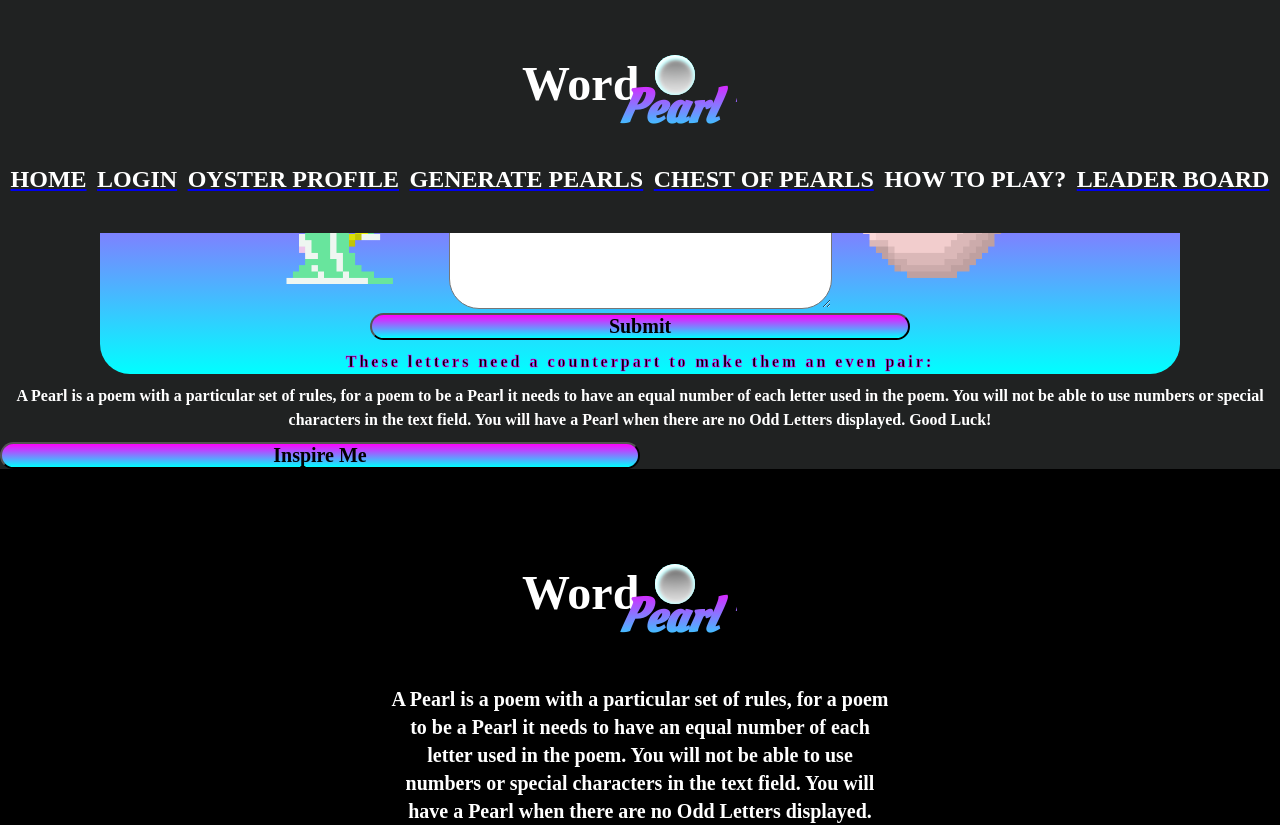
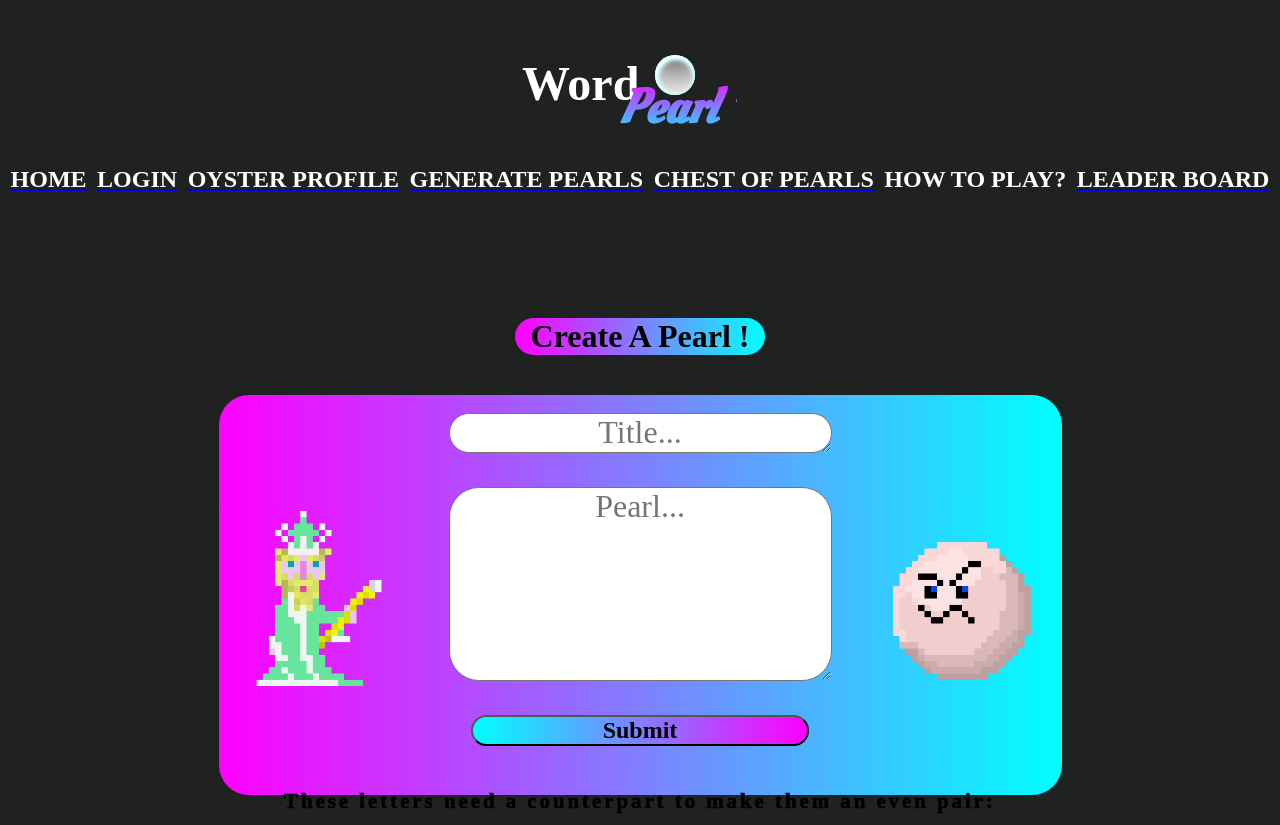
Before and after one commit to Ikrambo92/WordPearl-Frontend, a React (Create React App) app in the folder wordpearl/: page /PearlGenerator in a window 1280 px wide. Shown: the top 825 px of the page. Built offline with nearby package versions, Linux system fonts and the light colour scheme.

Commit message:
updated styling

```diff
--- a/wordpearl/src/Components/Login.css
+++ b/wordpearl/src/Components/Login.css
@@ -125,3 +125,23 @@
 margin-bottom: 30px;
 text-transform: capitalize;
 }
+
+/* ----------------------- */
+/* After Login */
+
+.after-login {
+  height: 50vh;
+  margin-top: 30%;
+  display: flex;
+  justify-content: center;
+  align-items: center;
+  flex-flow: column wrap;
+}
+
+.after-login button {
+  margin-bottom: 31%;
+}
+
+.logout {
+
+}
--- a/wordpearl/src/Components/PearlGenerator.css
+++ b/wordpearl/src/Components/PearlGenerator.css
@@ -1,62 +1,131 @@
-PearlGenerator, h2 {
+.generator-container {
+    margin-top: 20%;
+    height: 100vh;
+    display: flex;
+    justify-content: center;
+    align-items: center;
+    flex-flow: column wrap;
+}
+
+
+.generator-container h2 {
+    margin: 30px 50px;
+    font-size: 2rem;
+    text-transform: capitalize;
+    border-radius: 20px;
+    width: 250px;
+    display: flex;
+    text-align: center;
+    justify-content: center;
+    align-items: center;
+    flex-flow: row wrap;
+    background: linear-gradient(to right, magenta, cyan);
+    color: #000;
+    font-weight: 900;
+}
+
+
+.generator-form {
+    text-align: center;
+    margin: 10px 100px;
+    background: linear-gradient(to right, magenta, cyan);
+    max-width: 100vw;
+    border-radius: 30px;
+    height: 50vh;
+
+}
+
+.generator-form #title {
+    height: 10%;
+}
+
+.generator-form #title::placeholder {
+    font-size: 2rem;
+    text-transform: capitalize;
+}
+
+.generator-form #message::placeholder {
+    font-size: 2rem;
+    text-transform: capitalize;
+}
+
+.generator-form #message {
     margin: 30px;
-    text-align: center;
-    flex: auto;
-    /* background-color: aqua; */
-justify-content: center;
 }
-PearlGenerator, form {
-    cursor: crosshair;
-    flex: auto;
-    text-align: center;
-    margin: 5px;
-    margin-left: 100px;
-    margin-right: 100px;
-    background: linear-gradient(180deg, magenta, cyan);
-    max-width: 100vw;
-    width: auto;
-justify-content: center;
-border-radius: 30px;
-}
-PearlGenerator, textarea {
+
+
+PearlGenerator,
+textarea {
     text-align: center;
     -webkit-border-radius: 30px;
     -moz-border-radius: 30px;
     border-radius: 30px;
 }
-PearlGenerator, button {
-    width: 50%;
-    font-size: 20px;
+
+
+PearlGenerator,
+button {
+    width: 40%;
+    font-size: 1.5rem;
     font-weight: bold;
     border-radius: 30px;
-    background: linear-gradient(180deg, magenta, cyan);
+    background: linear-gradient(to left, magenta, cyan);
 }
-PearlGenerator, p {
-    margin: 10px;
+
+
+PearlGenerator,
+p {
+    margin-top: 10px;
     text-align: center;
     line-height: 150%;
     font-weight: bold;
 }
-PearlGenerator, message {
+
+
+PearlGenerator,
+message {
     padding: 20px;
 }
+
+
 #pgsubmit {
     transition-duration: 0.4s;
 }
+
 #pgsubmit:hover {
     color: white;
 }
+
+
 #oddLetters {
     color: black;
-    margin: 10px;
+    margin: 30px;
     text-align: center;
     line-height: 150%;
     font-weight: bold;
     letter-spacing: 3px;
-    -webkit-text-stroke: 0.5px magenta;
-};
+    -webkit-text-stroke: 0.5px #000;
+    font-size: 1.3rem;
+}
 
-PearlGenerator, label {
+#oddLetters span {
+    font-size: 3rem;
+    color: red;
+}
+
+.instruct-msg {
+    font-size: 1.5rem;
+    margin: 40px 50px;
+    font-style: italic;
+}
+
+.inspireme-button  {
+    font-size: 1.5rem;
+    height: 4vh;
+}
+
+PearlGenerator,
+label {
     margin-left: 850px;
     flex: auto;
     text-align: center;
@@ -64,3 +133,42 @@ PearlGenerator, label {
     justify-content: center;
     border-radius: 30px;
 }
+
+
+.inspireme {
+    display: flex;
+    justify-content: center;
+    align-items: center;
+    flex-flow: row wrap;
+    text-align: center;
+    padding: 30px 50px;
+}
+
+
+
+.inspireme ul li {
+    list-style: none;
+}
+
+.inspireme ul .poem-title {
+    font-size: 1.4rem;
+    font-family: 'Lucida Sans', 'Lucida Sans Regular', 'Lucida Grande', 'Lucida Sans Unicode', Geneva, Verdana, sans-serif;
+}
+
+.inspireme ul .poem-body {
+    font-size: 1.1rem;
+    font-family: 'Lucida Sans', 'Lucida Sans Regular', 'Lucida Grande', 'Lucida Sans Unicode', Geneva, Verdana, sans-serif;
+    word-spacing: 5px;
+}
+
+
+
+/* ------------ Success Page ------------ */
+.success-message {
+    margin-top: 20%;
+    display: flex;
+    justify-content: center;
+    align-items: center;
+    flex-flow: column wrap;
+
+}
--- a/wordpearl/src/Components/PearlGenerator.jsx
+++ b/wordpearl/src/Components/PearlGenerator.jsx
@@ -27,15 +27,15 @@ const PearlGenerator = () => {
   }
 
   const handleSubmit = (event) => {
-    if(user.id === undefined){
+    if (user.id === undefined) {
       alert('Please sign in to post')
       return;
     }
-    if(title === '' || message === ''){
+    if (title === '' || message === '') {
       alert('Please complete both boxes')
     }
     event.preventDefault();
-    if(pearlCheck(message).length === 0) {
+    if (pearlCheck(message).length === 0) {
       postPearl({
         "title": title,
         "body": message,
@@ -59,18 +59,20 @@ const PearlGenerator = () => {
   }
 
   if (pearl === false) {
+
     return (
-      <div className="pearlGenerator">
+      <div className="generator-container">
         <h2 className="pearlGenerator">Create a Pearl !</h2>
-        <form>
-          <textarea type="text" name="title" id="title" cols="50" rows="1" onChange={handleChangeTitle} placeholder="title"></textarea>
+        <form className="generator-form">
+          <br />
+          <textarea type="text" name="title" id="title" cols="50" rows="1" onChange={handleChangeTitle} placeholder="title..."></textarea>
           <br />
           <img
             src={myGif}
             alt={"my-gif"}
             style={{ width: "200px", height: "200px" }}
           />
-          <textarea type="text" name="message" id="message" cols="50" rows="12" value={message} onChange={handleChange} placeholder="pearl"></textarea>
+          <textarea type="text" name="message" id="message" cols="50" rows="12" value={message} onChange={handleChange} placeholder="pearl..."></textarea>
           <img
             src={myGif2}
             alt={"my-gif2"}
@@ -81,31 +83,32 @@ const PearlGenerator = () => {
           <button id="pgsubmit" onClick={handleSubmit}>Submit</button>
           <p id="oddLetters">
             {" "}
-            These letters need a counterpart to make them an even pair:{" "}
-            {pearlCheck(message)}{" "}
+            These letters need a counterpart to make them an even pair: <span>{" "}{pearlCheck(message)}{" "}</span>
           </p>
         </form>
-        <p>
+        <p className="instruct-msg">
           A Pearl is a poem with a particular set of rules, for a poem to be a
           Pearl it needs to have an equal number of each letter used in the
           poem. You will not be able to use numbers or special characters in the
           text field. You will have a Pearl when there are no Odd Letters
           displayed. Good Luck!
         </p>
-        <button onClick={handleClickPoem} >Inspire Me</button>
+        <button className="inspireme-button" onClick={handleClickPoem} >Inspire Me</button>
         {poem.length > 0 ? <div>
+          <div className="inspireme">
             <ul>
               <br />
-          <li>Title: {poem[0].title}, Author: {poem[0].author}</li>
+              <li className="poem-title">Title: {poem[0].title}, Author: {poem[0].author}</li>
               <br />
-          <li>{poem[0].lines.slice(0, 10)}</li>
+              <li className="poem-body">{poem[0].lines.slice(0, 10)}</li>
             </ul>
+          </div>
         </div> : <></>}
       </div>
     );
   } else {
     return (
-      <div>
+      <div className="success-message">
         <SuccessfulPearl message={message} />
       </div>
     );
--- a/wordpearl/src/Components/SingleOyster.css
+++ b/wordpearl/src/Components/SingleOyster.css
@@ -171,3 +171,23 @@
     text-decoration: underline;
     text-overflow: clip;
 }
+
+.logout-message {
+    height: 50vh;
+    margin-top: 20%;
+    display: flex;
+    justify-content: center;
+    align-items: center;
+    flex-flow: row wrap;
+}
+
+.logout-message h2 {
+    font-size: 2.5rem;
+    text-transform: capitalize;
+    background: linear-gradient(180deg, magenta, cyan);
+    background-clip: text;
+    -webkit-background-clip: text;
+    -webkit-text-fill-color: transparent;
+    text-decoration: underline;
+    line-height: 3rem;
+}
--- a/wordpearl/src/Components/SingleOyster.jsx
+++ b/wordpearl/src/Components/SingleOyster.jsx
@@ -20,8 +20,10 @@ const SingleOyster = () => {
         })
     }, [user.username])
 
-    if(user.id === undefined){
-        return <h2>Please <Link to={'/Login'} >log in</Link></h2>
+    if (user.id === undefined) {
+        return <div className="logout-message">
+            <h2>Please <Link to={'/Login'} >log in</Link></h2>
+        </div>
     } else {
         return (
             <article>
--- a/wordpearl/src/Components/SuccessfulPearl.css
+++ b/wordpearl/src/Components/SuccessfulPearl.css
@@ -1,5 +1,32 @@
+* {
+    margin: 0;
+    padding: 0;
+    box-sizing: border-box;
+}
 
+.congratsPage {
+    display: flex;
+    justify-content: center;
+    align-items: center;
+    flex-flow: column wrap;
+    height: 50vh;
+    text-align: center;
+    padding-bottom: 10px;
+}
 
-#banner {
-    text-align: center;
+.congratsPage h1 {
+    font-size: 2rem;
+    text-decoration: underline;
+    padding-bottom: 15px;
+    background: linear-gradient(180deg, magenta, cyan);
+    background-clip: text;
+    -webkit-background-clip: text;
+    -webkit-text-fill-color: transparent;
 }
+
+.congratsPage padding:nth-child(2) {
+    margin-top: 10px;
+    letter-spacing: 3px;
+    text-decoration: solid;
+    font-weight: 700;
+}
--- a/wordpearl/src/Components/SuccessfulPearl.jsx
+++ b/wordpearl/src/Components/SuccessfulPearl.jsx
@@ -1,30 +1,22 @@
 import React from 'react'
-import { useState } from 'react';
-import { postPearl } from '../Utils/apis';
+import './SuccessfulPearl.css'
+
+
 
 export const SuccessfulPearl = (message) => {
-
-  const {body} = message
-  const [pearl, setPearl] = useState({})
 
   function refreshPage() {
     window.location.reload(false);
   }
 
-  function sendPearl() {
-    postPearl(body).then((res)=>{
-      setPearl(res)
-    })
-  }
-
-
-  return <div className="congratsPage">
-    <h1 id="banner">Congratulations !!</h1>
+  return (
+    <div className="congratsPage">
+      <h1 id="banner">Congratulations!!!</h1>
       <p>Successful Pearl !</p>
+      <p>+10 points</p>
       <button onClick={refreshPage}>Try again !</button>
-      <button onClick={sendPearl}>Submit to chest</button>
     </div>
-
+  )
 }
 
 export default SuccessfulPearl;
```
Also changed, not shown: wordpearl/src/Components/Login.jsx (+7 -7 lines). Lines whose indentation alone changed are shown as unchanged.
